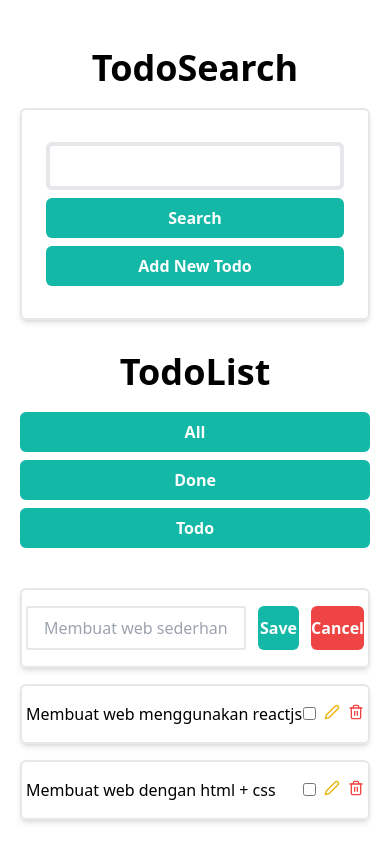
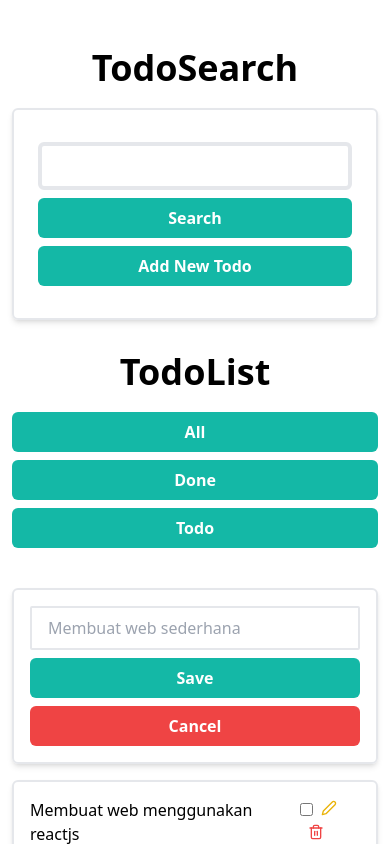
Before and after one commit to NelanJoe/react-todolist-app, a React (Vite) app: page / in a window 390 px wide. Both pictures are taken after a click on the button 332 px from the left and 616 px from the top of the page. Shown: the top 844 px of the page. Built offline with nearby package versions, Linux system fonts and the light colour scheme.

Commit message:
fix: mobile version

```diff
--- a/src/components/Todo/index.jsx
+++ b/src/components/Todo/index.jsx
@@ -30,11 +30,11 @@ const Todo = ({
   return (
     <>
       {isEditing ? (
-        <div className="shadow-md border-2 px-1 md:px-4 py-4 rounded-md">
+        <div className="shadow-md border-2 px-4 py-4 rounded-md">
           <div className="flex items-center">
-            <div className="sm:w-full">
+            <div className="w-full">
               <form action="" onSubmit={handleSaveEditing}>
-                <div className="flex space-x-3">
+                <div className="flex flex-col sm:flex-row sm:space-x-3 space-y-2 md:space-y-0">
                   <input
                     type="text"
                     value={value}
@@ -42,11 +42,11 @@ const Todo = ({
                     onChange={(e) => setValue(e.target.value)}
                     className="border-2 w-full px-4 py-2 rounded-sm"
                   />
-                  <button className="font-semibold w-[20%] text-white py-2 bg-teal-500 hover:bg-teal-600 active:bg-teal-700 focus:bg-teal-300 rounded-md">
+                  <button className="font-semibold w-full sm:w-[20%] text-white py-2 bg-teal-500 hover:bg-teal-600 active:bg-teal-700 focus:bg-teal-300 rounded-md">
                     Save
                   </button>
                   <button
-                    className="font-semibold w-[20%] text-white py-2 bg-red-500 hover:bg-red-600 active:bg-red-700 focus:bg-red-300 rounded-md"
+                    className="font-semibold w-full sm:w-[20%] text-white py-2 bg-red-500 hover:bg-red-600 active:bg-red-700 focus:bg-red-300 rounded-md"
                     onClick={onEditing}
                   >
                     Cancel
@@ -57,7 +57,7 @@ const Todo = ({
           </div>
         </div>
       ) : (
-        <div className="flex justify-between items-center shadow-md border-2 px-1 md:px-4 py-4 rounded-md">
+        <div className="flex justify-between items-center shadow-md border-2 px-4 py-4 rounded-md">
           <p
             className={`md:font-semibold md:text-lg ${
               completed && "line-through text-red-500"
--- a/src/layouts/Layout.jsx
+++ b/src/layouts/Layout.jsx
@@ -2,7 +2,7 @@ import PropTypes from "prop-types";
 
 const Layout = ({ children }) => {
   return (
-    <main className="max-w-[900px] mx-5 md:mx-auto my-10">{children}</main>
+    <main className="max-w-[900px] mx-3 md:mx-auto my-10">{children}</main>
   );
 };
 
```
